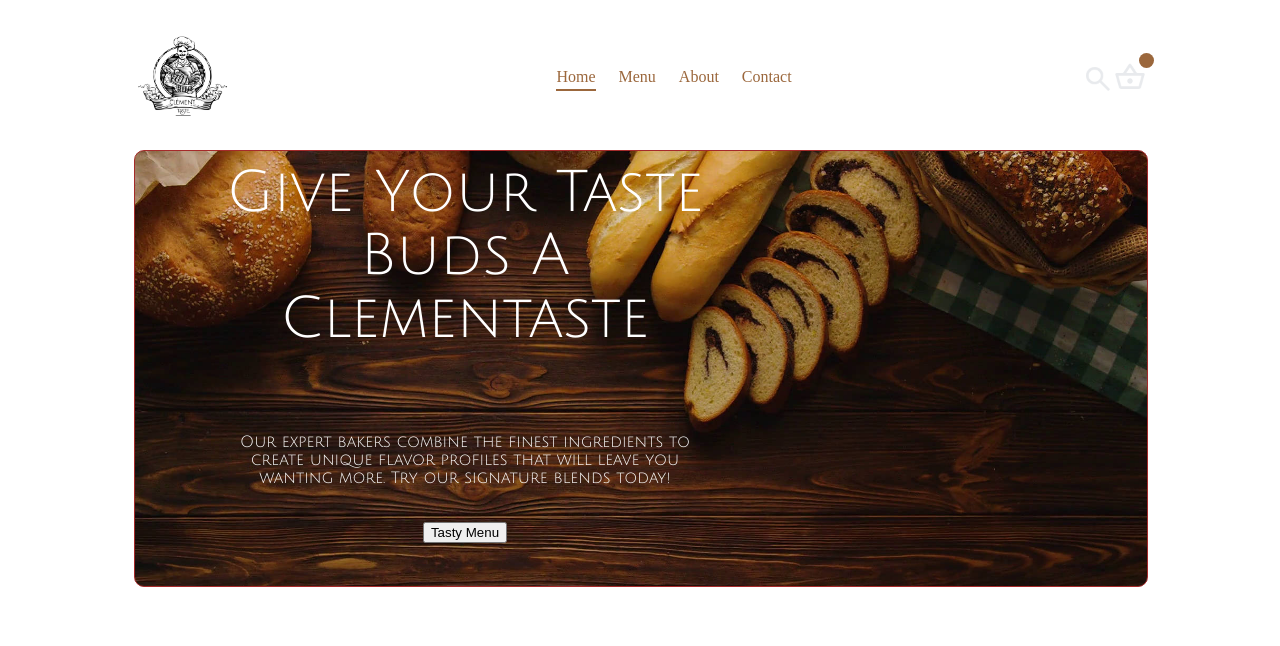
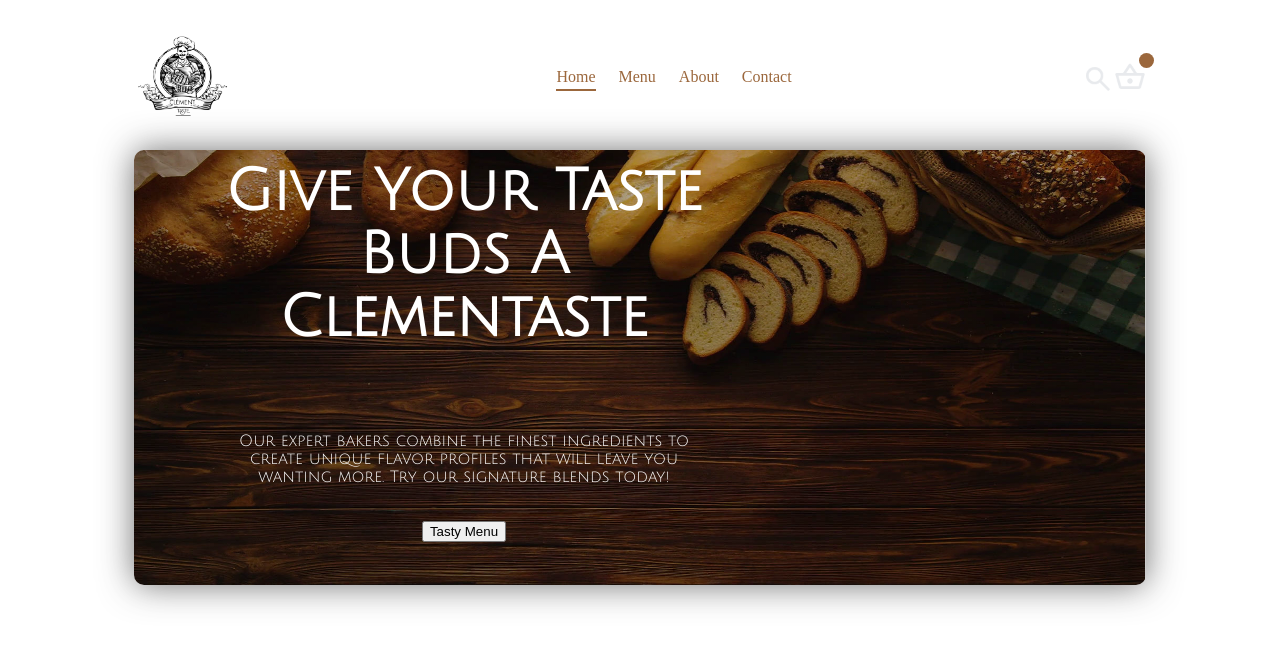
Before and after one commit to miyaggiemiami/clement-bakery, a React (Create React App) app: page / in a window 1280 px wide. Shown: the top 646 px of the page. Built offline with nearby package versions, Linux system fonts and the light colour scheme.

Commit message:
added a gradient on the header image for text readability

```diff
--- a/src/components/Header/Header.css
+++ b/src/components/Header/Header.css
@@ -5,10 +5,12 @@
     margin:  auto;
     background-repeat: no-repeat;
     background-size: cover;
-    background-image: url('/src/assets/headerImage.jpeg');
+    background-image:  linear-gradient(to right, rgba(0, 0, 0, 0.3) 0%, rgba(0, 0, 0, 0.2) 50%),
+    url('/src/assets/headerImage.jpeg');
+  background-size: 100% 100%;
     position: relative;
     width: 100%;
-    border: 1px solid brown;
+    box-shadow: 0px 0px 34px #333333b2;
     border-radius: 10px;
     font-family: 'Julius Sans One', sans-serif;
     color: white;
@@ -21,12 +23,12 @@
     max-width: 50%;
     display: flex;
     flex-direction: column;
-    align-items: center; /* changed from 'start' to 'center' for better text alignment */
+    align-items: center;
     gap: 1.5vw;
     text-align: center;
   }
 
   .headerContent h2 {
-    font-weight: 500;
+    font-weight: bold;
     font-size:max(4.5vw, 22px) ;
   }
--- a/src/components/Navbar/Navbar.css
+++ b/src/components/Navbar/Navbar.css
@@ -1,3 +1,6 @@
+@import url('https://fonts.googleapis.com/css2?family=Julius+Sans+One&display=swap');
+
+
 body {
     min-height: 100vh;
 }
@@ -5,6 +8,7 @@
 a {
     text-decoration: none;
     color: inherit;
+    font-family: 'Julius Sans One', sans-serif;
 
 }
 
```
